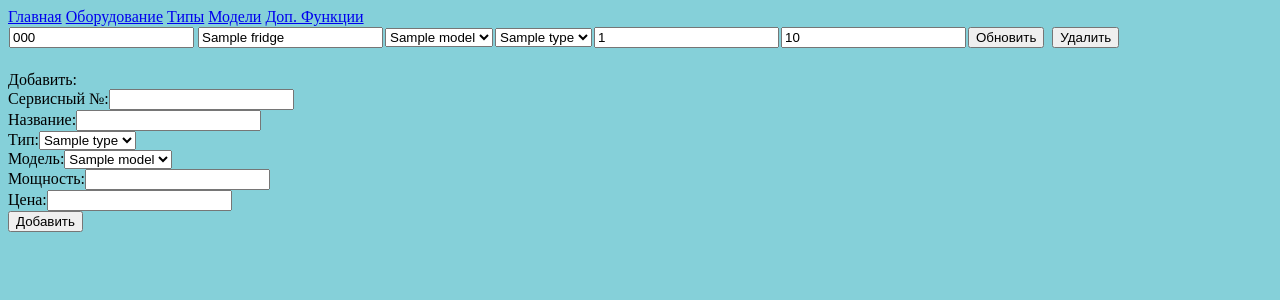
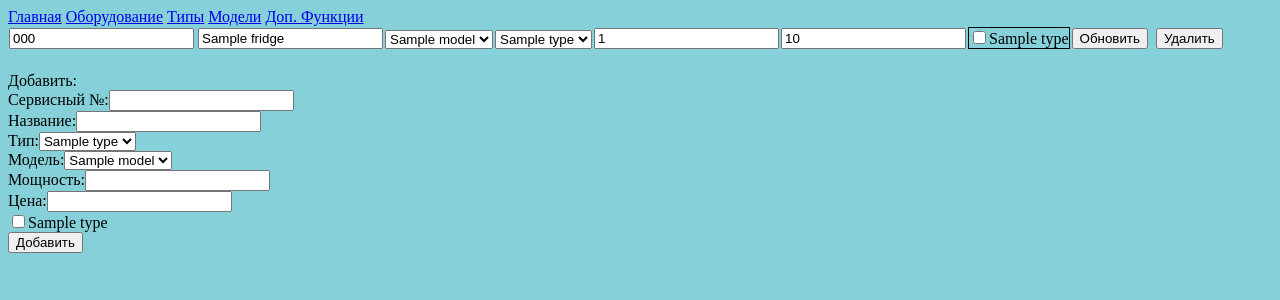
Before and after one commit to drypa/refrigerators, a PHP site: page /refrigerators.php in a window 1280 px wide. Shown: the top 300 px of the page. Run offline with PHP 8.4, Linux system fonts and the light colour scheme; tables that the repository leaves empty hold one stand-in row (values such as "Sample post").

Commit message:
refrigerators features

```diff
--- a/css.css
+++ b/css.css
@@ -6,3 +6,6 @@ form {
 table{
     border-spacing:0;
 }
+.refrigerators-list tr{
+    vertical-align: bottom;
+}
--- a/refrigerators.php
+++ b/refrigerators.php
@@ -31,6 +31,10 @@ if (isset($_POST["AddRef"])) {
     $service_number = $_POST["service_number"];
     mysql_query("INSERT INTO `fridges` (`service_number`,`name`,`model_id`,`power`,`price`,`type_id`)
                  VALUES ('$service_number','$name',$model,$power,$price,'$type')", $mysql_connect);
+
+    foreach ($_POST['feature'] as $key => $value) {
+        mysql_query("insert into `features` (`feature_type`,`fridge_id`) values($value,'$service_number')", $mysql_connect);
+    }
 }
 if (isset($_POST["update"])) {
     $type = $_POST["type_id"];
@@ -42,11 +46,15 @@ if (isset($_POST["update"])) {
     $id = $_POST["id"];
     mysql_query("update `fridges` set `name`='$name',
                  `type_id`=$type,`model_id`=$model,`power`=$power,`price`=$price,`service_number`=$service_number
-                  where `service_number`=$id", $mysql_connect);
+                  where `service_number`='$id'", $mysql_connect);
+    mysql_query("delete from `features` where `fridge_id`='$id'");
+    foreach ($_POST['feature'] as $key => $value) {
+        mysql_query("insert into `features` (`feature_type`,`fridge_id`) values($value,'$service_number')", $mysql_connect);
+    }
 }
 if (isset($_POST["delete"])) {
     $id = $_POST["service_number"];
-    mysql_query("delete from `fridges` where `service_number`=$id", $mysql_connect);
+    mysql_query("delete from `fridges` where `service_number`='$id'", $mysql_connect);
 }
 
 
@@ -91,9 +99,21 @@ if (!$mysql_query) {
 }
 $fridges = array();
 while ($row = mysql_fetch_array($mysql_query)) {
+    $id = $row['service_number'];
+    $feature_query = mysql_query("SELECT ft . feature_type_id
+                      FROM  `features` AS f
+                      JOIN `feature_types` AS ft ON ft.feature_type_id = f.feature_type
+                      JOIN `fridges` AS fr ON fr.service_number = f.fridge_id
+                      WHERE fr.service_number =  '$id' ", $mysql_connect);
+    $features = array();
+    while ($f = mysql_fetch_array($feature_query)) {
+        $features[] = $f['feature_type_id'];
+    }
+    $row['features'] = $features;
     $fridges[] = $row;
 }
 mysql_free_result($mysql_query);
+
 
 foreach ($fridges as $f) {
     $type = $f["type_id"];
@@ -104,8 +124,9 @@ foreach ($fridges as $f) {
     $model_name = $f["model_name"];
     $type_name = $f["type_name"];
     $service_number = $f["service_number"];
+    $current_features = $f['features'];
     ?>
-<div>
+<div class='refrigerators-list'>
     <form action="refrigerators.php" method="post">
         <table>
             <tr>
@@ -119,9 +140,9 @@ foreach ($fridges as $f) {
                     foreach ($models as $m) {
                         $id = $m['model_id'];
                         $name = $m['name'];
-                        if($id == $model){
+                        if ($id == $model) {
                             echo("<option selected value='$id'>$name</option>");
-                        }else{
+                        } else {
                             echo("<option value='$id'>$name</option>");
                         }
                     }
@@ -130,15 +151,27 @@ foreach ($fridges as $f) {
                     foreach ($types as $t) {
                         $id = $t['type_id'];
                         $name = $t['name'];
-                        if($id == $type){
+                        if ($id == $type) {
                             echo("<option selected value='$id'>$name</option>");
-                        }else{
+                        } else {
                             echo("<option value='$id'>$name</option>");
                         }
                     }
                     echo("</select> </td>");
                     echo("<td><input type = text value='$power' name ='power' ></td>");
                     echo("<td><input type = text value='$price' name ='price' ></td>");
+                    echo("<td><div style='border:1px solid black'>");
+                    foreach ($feature_types as $t) {
+                        $id = $t['feature_type_id'];
+                        $name = $t['name'];
+                        if (in_array ($id,$current_features)) {
+                            echo("<label><input type='checkbox' checked name='feature[]' value='$id' />$name</label><br>");
+                        } else {
+                            echo("<label><input type='checkbox' name='feature[]' value='$id' />$name</label><br>");
+                        }
+
+                    }
+                    echo("<div></td>");
                     echo("<td ><input type='submit' value='Обновить' name ='update' >");
                     ?>
 
@@ -186,8 +219,17 @@ foreach ($fridges as $f) {
     }
     ?>
 </select><br/>
+
     Мощность:<input type="text" name="power"><br/>
     Цена:<input type="text" name="price"><br/>
+    <?php
+    foreach ($feature_types as $t) {
+        $id = $t['feature_type_id'];
+        $name = $t['name'];
+        echo("<label><input type='checkbox' name='feature[]' value='$id' />$name</label>");
+    }
+    ?>
+    <br/>
     <input type="submit" name="AddRef" value="Добавить">
 </form>
 </body>
```
Lines whose indentation alone changed are shown as unchanged.
